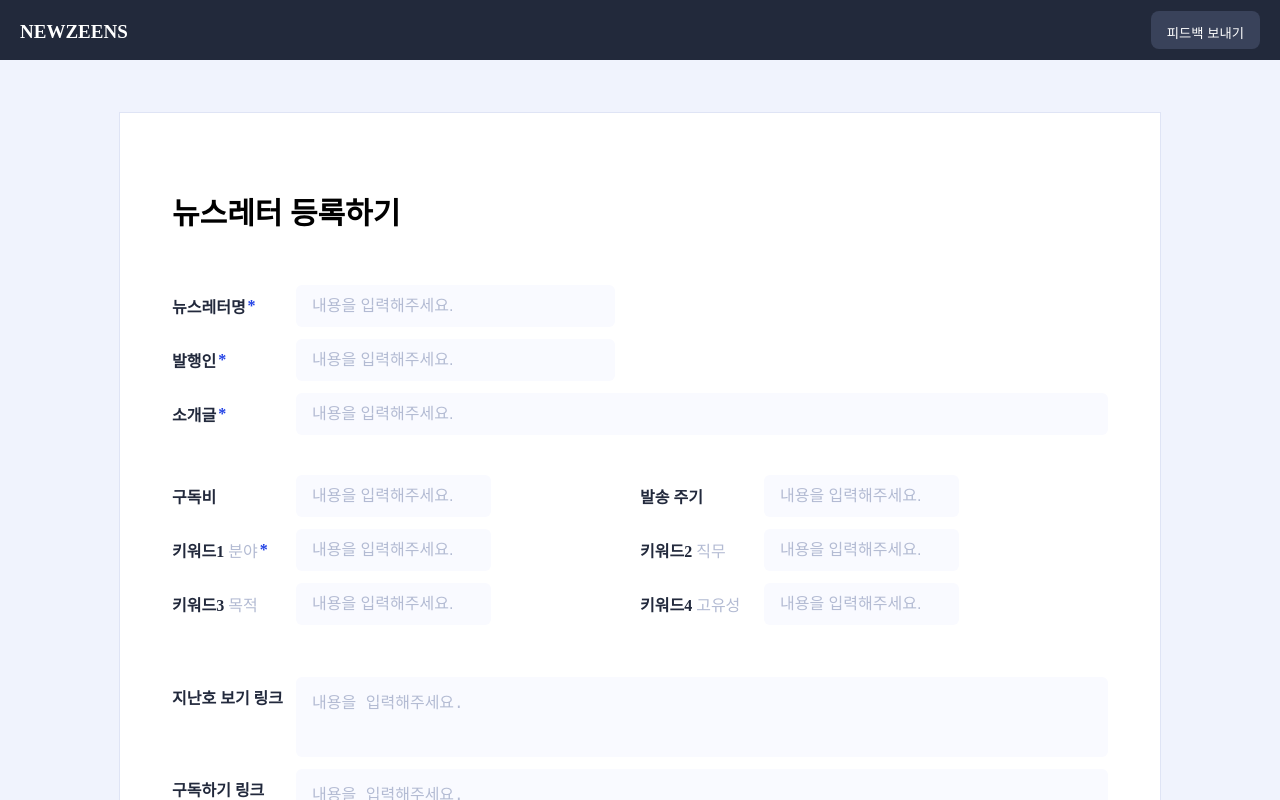
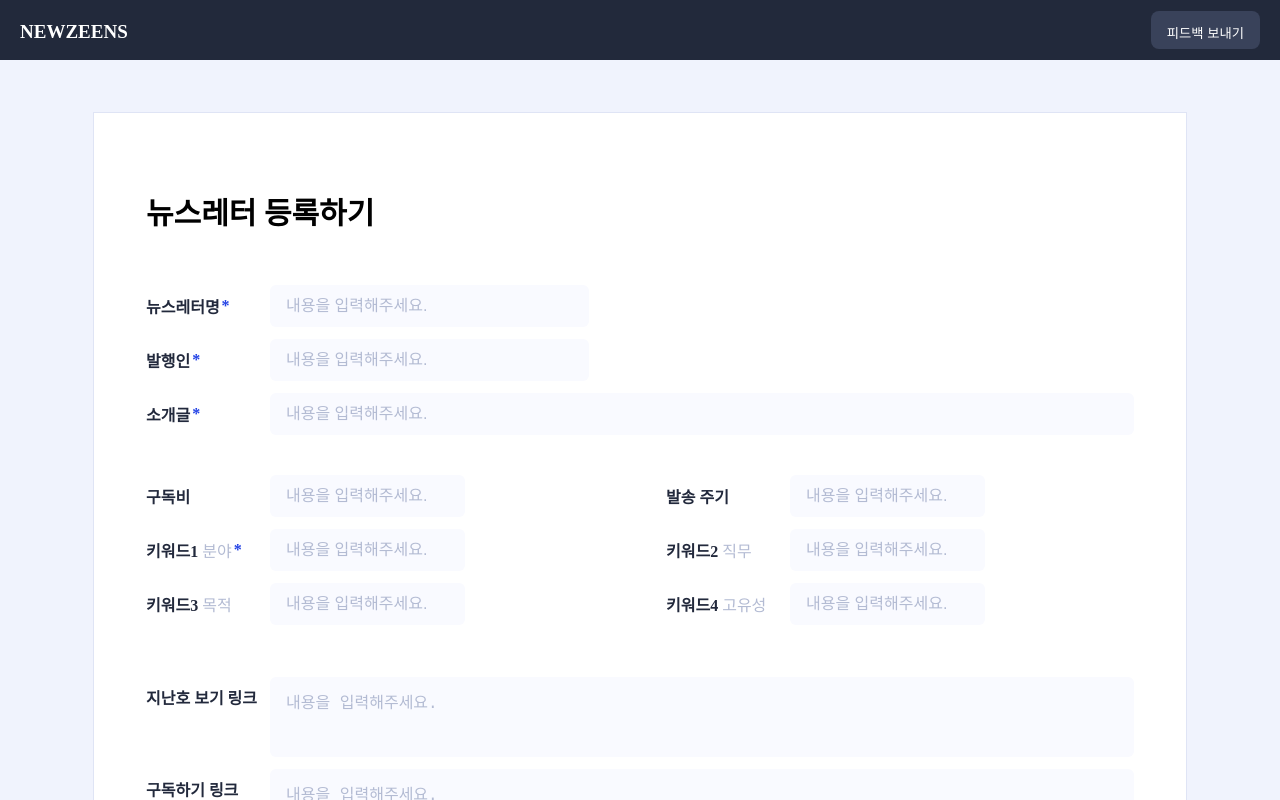
Before and after one commit to cheong-gu/newzeens, a Next.js app: page /register in a window 1280 px wide. Shown: the top 800 px of the page. Built offline with nearby package versions, Linux system fonts and the light colour scheme.

Commit message:
CSS 레이아웃 수정

```diff
--- a/app/globals.css
+++ b/app/globals.css
@@ -13,5 +13,5 @@
 }
 body {
     width: 100vw;
-    height: 100vh;
+    height: 100%;
 }
--- a/app/register/styles.module.css
+++ b/app/register/styles.module.css
@@ -8,7 +8,7 @@
 .container {
     margin: 0 auto;
 
-    max-width: 1042px;
+    max-width: 1094px;
     width: 100%;
 
     padding: 76px 52px;
```
